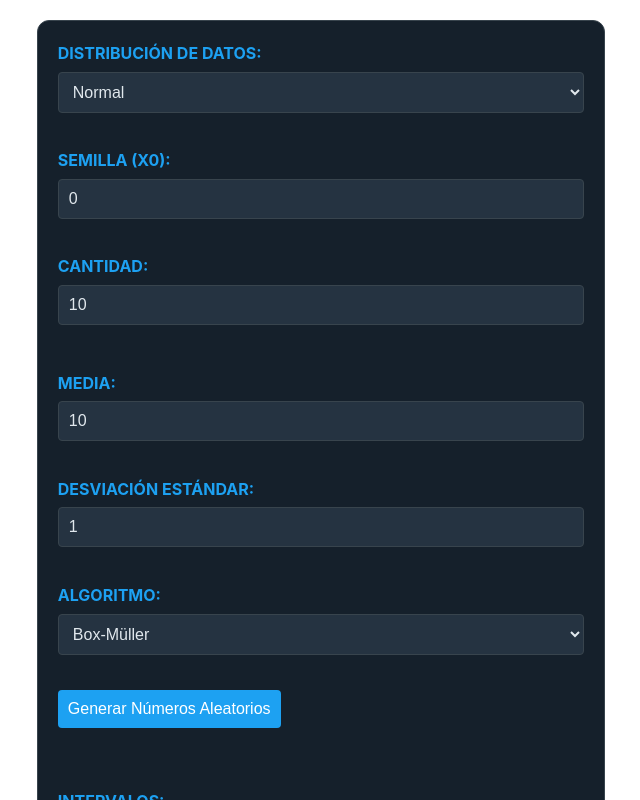
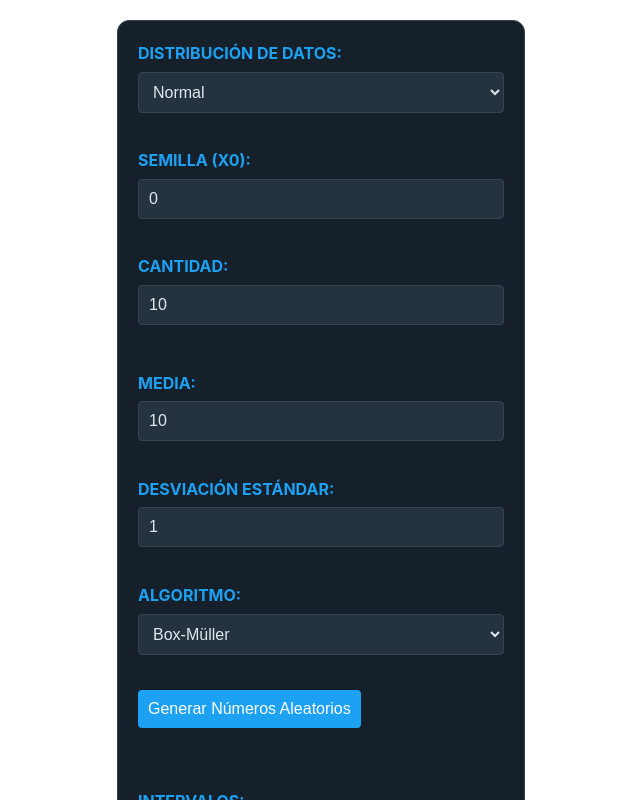
Before and after one commit to FrancoRav/simrng-vue, a Vue app: page / in a window 1280 px wide. Shown: the top 800 px of the page, without its empty margins (319-959 px from the left). Built offline with nearby package versions, Linux system fonts and the light colour scheme.

Commit message:
fix: wider app for better display of table

```diff
--- a/src/assets/main.css
+++ b/src/assets/main.css
@@ -1,9 +1,8 @@
 @import './base.css';
 
 #app {
-min-width: 640px;
-  max-width: 1280px;
-  margin: 0 auto;
+  width: 100%;
+  margin: 0 30%;
   padding: 2rem;
 
   overflow: hidden;
```
